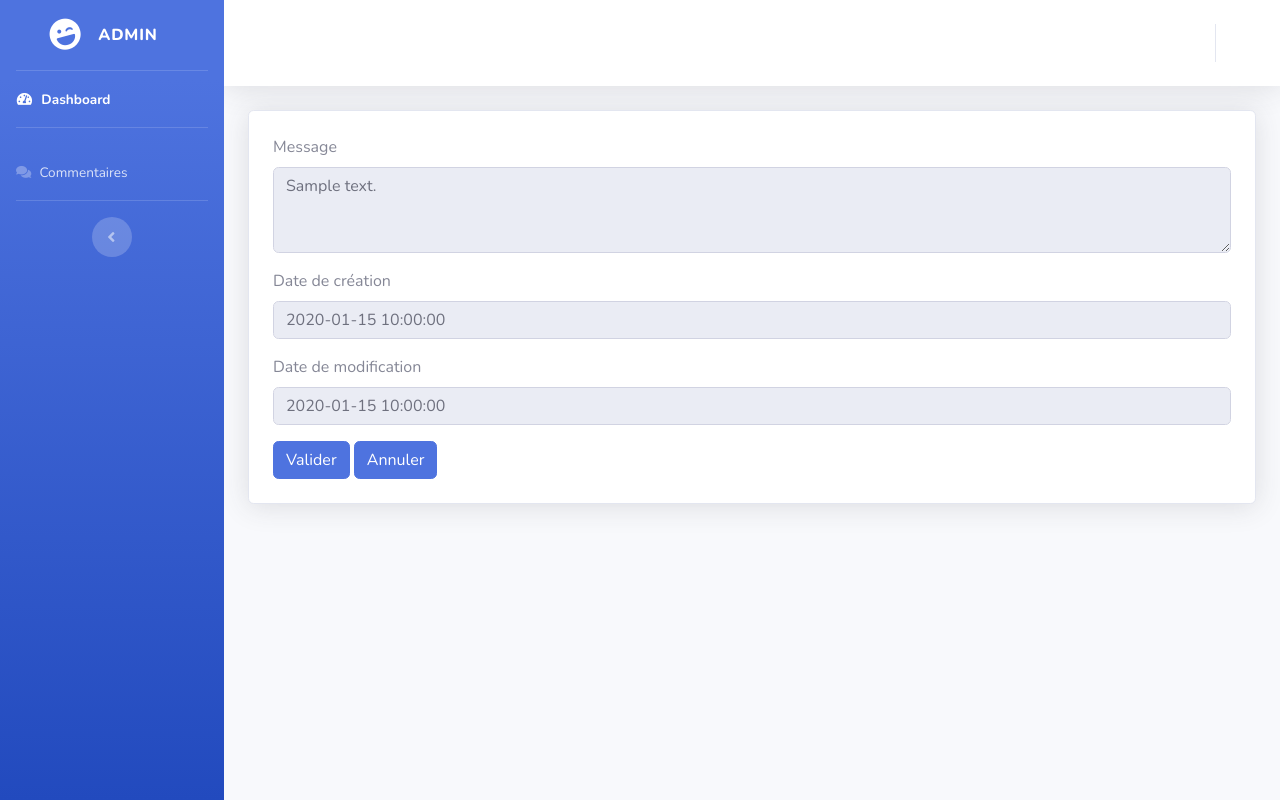
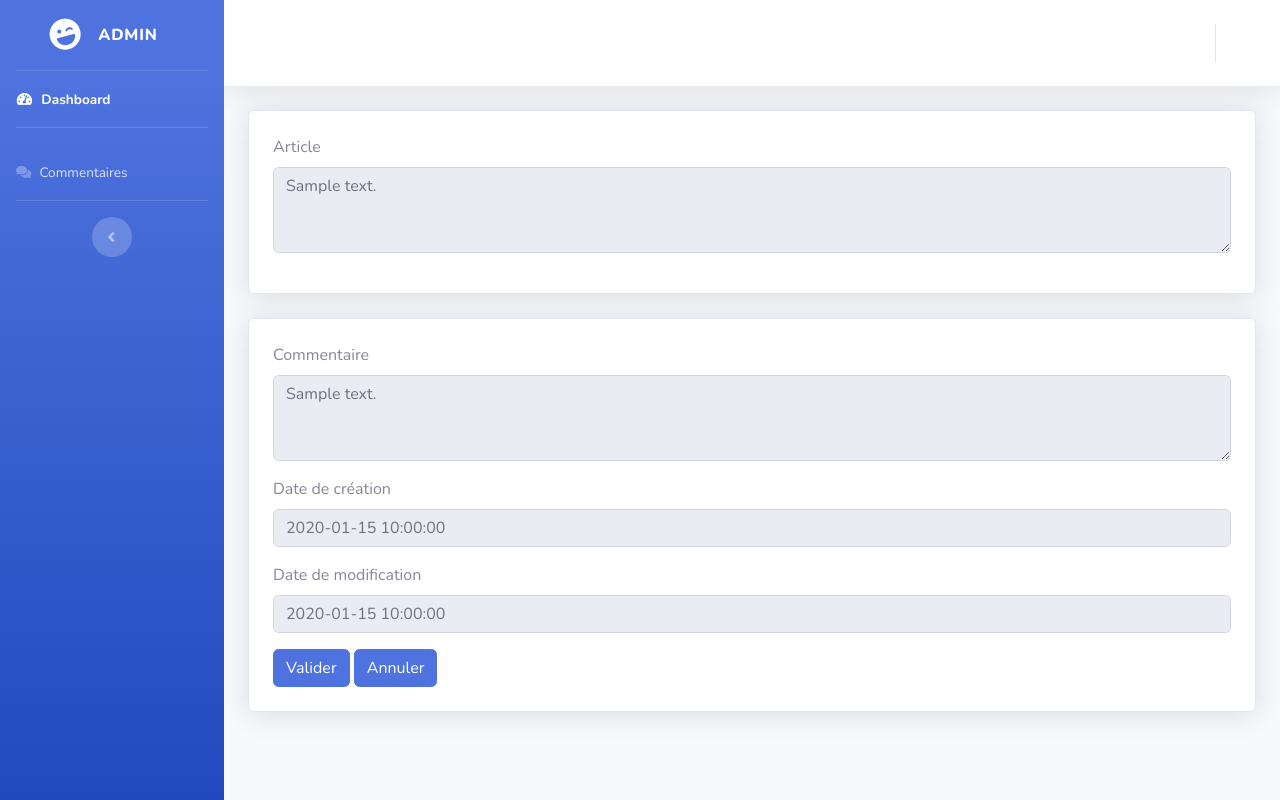
Before and after one commit to Toka69/P5_PHP-blog, a PHP site: template templates/backOfficeComment.html.twig in a window 1280 px wide. Run offline with PHP 8.4, Linux system fonts and the light colour scheme; the template is opened without the code that fills it: most values are stand-ins (such as "Sample title", 1, 10 or a date in 2020); some libraries are stand-ins or nearby versions.

Commit message:
reminder article on comment page

```diff
--- a/src/Controller/CommentsController.php
+++ b/src/Controller/CommentsController.php
@@ -54,7 +54,8 @@ class CommentsController extends BackofficeController
         $this->errorResponse($comment, 400);
 
         return $this->render("backofficeComment.html.twig", [
-            "comment" => $this->commentsManager->getComment($secureRequestMethod["id"]),
+            "post" => $this->postsManager->getSinglePost($comment->getPostsId()),
+            "comment" => $comment,
             "disabled" => "disabled"
         ]);
     }
@@ -112,7 +113,8 @@ class CommentsController extends BackofficeController
         }
 
         return $this->render("backofficeComment.html.twig", [
-            "comment" => $this->commentsManager->getComment($secureRequestMethod["id"]),
+            "post" => $this->postsManager->getSinglePost($comment->getPostsId()),
+            "comment" => $comment,
             "errors" => $errors,
             "disabled" => null
         ]);
--- a/templates/backOfficeComment.html.twig
+++ b/templates/backOfficeComment.html.twig
@@ -6,8 +6,18 @@
         <div class="card shadow mb-4 p-4">
 
             <form method="post">
+                <fieldset disabled>
+                    <div class="form-group"><label for="formControlTextareaContent">Article</label><textarea class="form-control" id="formControlTextareaContent" name="content" rows="3">{{ post.content }}</textarea></div>
+                </fieldset>
+            </form>
+
+        </div>
+
+        <div class="card shadow mb-4 p-4">
+
+            <form method="post">
                 <fieldset {{ disabled }}>
-                    <div class="form-group"><label for="formControlTextareaMessage">Message <span class="text-danger">{{ errors.message }}</span></label><textarea class="form-control" id="formControlTextareaMessage" name="message" rows="3" {% if comment.userId != session.user.id %}disabled{% endif %}>{{ comment.message }}</textarea></div>
+                    <div class="form-group"><label for="formControlTextareaMessage">Commentaire<span class="text-danger">{{ errors.message }}</span></label><textarea class="form-control" id="formControlTextareaMessage" name="message" rows="3" {% if comment.userId != session.user.id %}disabled{% endif %}>{{ comment.message }}</textarea></div>
                     <div class="form-group"><label for="inputCreatedDate">Date de création</label><input class="form-control" id="inputCreatedDate" name="createdDate" type="text" value="{{ comment.createdDate }}" disabled></div>
                     <div class="form-group"><label for="inputModifiedDate">Date de modification</label><input class="form-control" id="inputModifiedDate" name="modifiedDate" type="text" value="{{ comment.modifiedDate }}" disabled></div>
                     {% if session.user.valid == 1 %}
```
